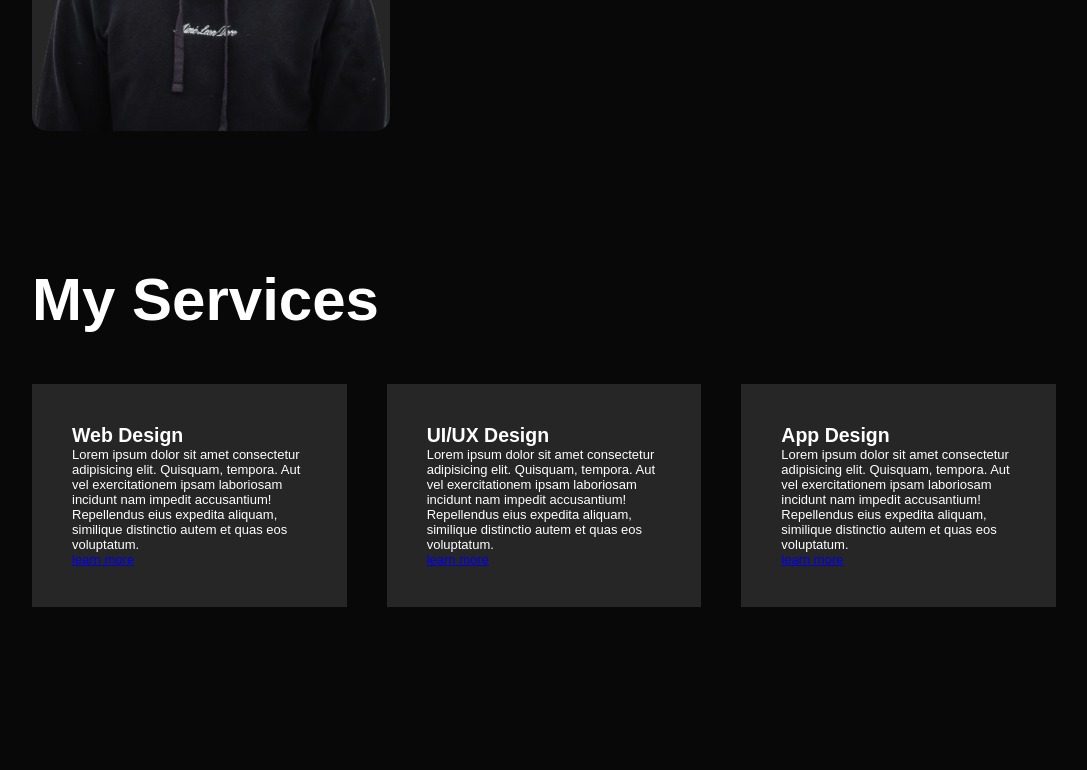
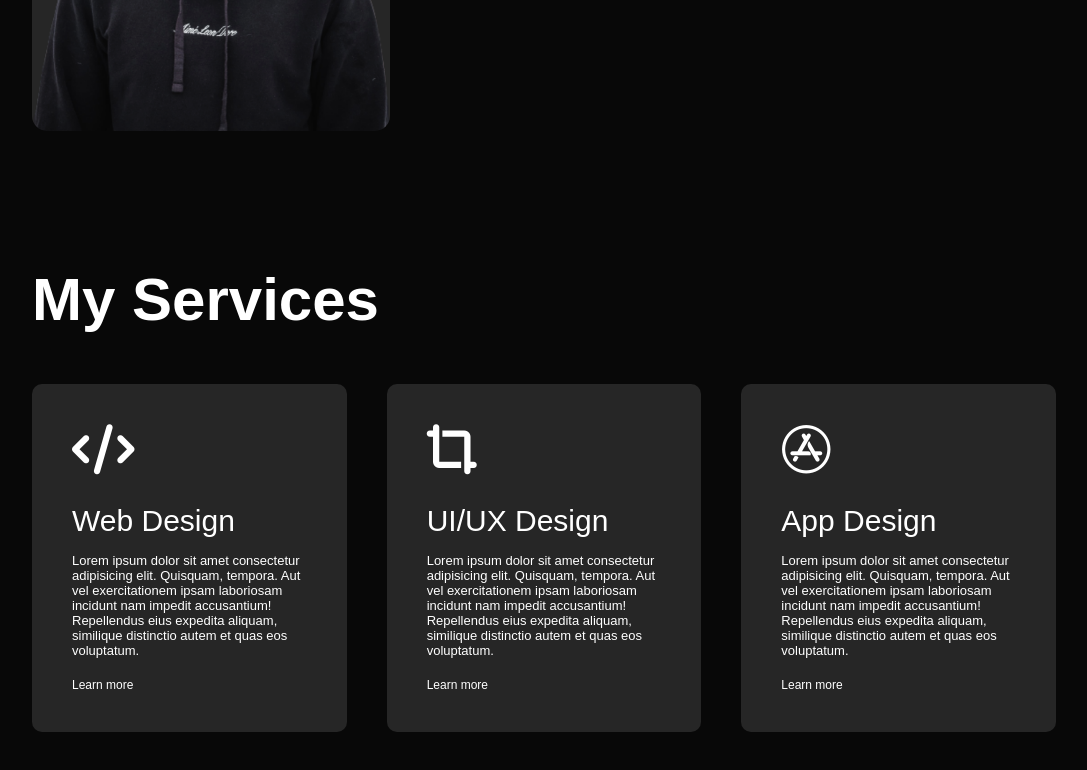
Before and after one commit to Antaryami-Sahoo83/Personal_Portfolio, a plain HTML site: page index.html in a window 1280 px wide. Shown: the part 1225-1995 px from the top of the page, without its empty margins (96-1183 px from the left). Before the commit the page ends 1872 px from the top, so only its background shows below. Drawn offline with Linux system fonts and the light colour scheme.

Commit message:
transition effect and Style card in services section

```diff
--- a/index.html
+++ b/index.html
@@ -5,6 +5,10 @@
     <meta name="viewport" content="width=device-width, initial-scale=1.0" />
     <title>Portfolio Website</title>
     <link rel="stylesheet" href="style.css" />
+    <script
+      src="https://kit.fontawesome.com/c4254e24a8.js"
+      crossorigin="anonymous"
+    ></script>
   </head>
   <body>
     <div id="header">
@@ -89,6 +93,7 @@
         <h1 class="sub-title">My Services</h1>
         <div class="services-list">
           <div>
+            <i class="fas fa-code"></i>
             <h2>Web Design</h2>
             <p>
               Lorem ipsum dolor sit amet consectetur adipisicing elit. Quisquam,
@@ -96,9 +101,10 @@
               impedit accusantium! Repellendus eius expedita aliquam, similique
               distinctio autem et quas eos voluptatum.
             </p>
-            <a href="#">learn more</a>
+            <a href="#">Learn more</a>
           </div>
           <div>
+            <i class="fas fa-crop-alt"></i>
             <h2>UI/UX Design</h2>
             <p>
               Lorem ipsum dolor sit amet consectetur adipisicing elit. Quisquam,
@@ -106,9 +112,10 @@
               impedit accusantium! Repellendus eius expedita aliquam, similique
               distinctio autem et quas eos voluptatum.
             </p>
-            <a href="#">learn more</a>
+            <a href="#">Learn more</a>
           </div>
           <div>
+            <i class="fab fa-app-store"></i>
             <h2>App Design</h2>
             <p>
               Lorem ipsum dolor sit amet consectetur adipisicing elit. Quisquam,
@@ -116,7 +123,7 @@
               impedit accusantium! Repellendus eius expedita aliquam, similique
               distinctio autem et quas eos voluptatum.
             </p>
-            <a href="#">learn more</a>
+            <a href="#">Learn more</a>
           </div>
         </div>
       </div>
--- a/style.css
+++ b/style.css
@@ -170,5 +170,29 @@ nav ul li a:hover::after {
   padding: 40px;
   font-size: 13px;
   font-weight: 300;
-  border-right: 10px;
+  border-radius: 10px;
+  transition: background 0.5s, transform 0.5s;
 }
+
+.services-list div i {
+  font-size: 50px;
+  margin-bottom: 30px;
+}
+
+.services-list div h2 {
+  font-size: 30px;
+  font-weight: 500;
+  margin-bottom: 15px;
+}
+.services-list div a {
+  text-decoration: none;
+  color: #fff;
+  font-size: 12px;
+  margin-top: 20px;
+  display: inline-block;
+}
+
+.services-list div:hover {
+  background: #ff004f;
+  transform: translate(-10px);
+}
```
